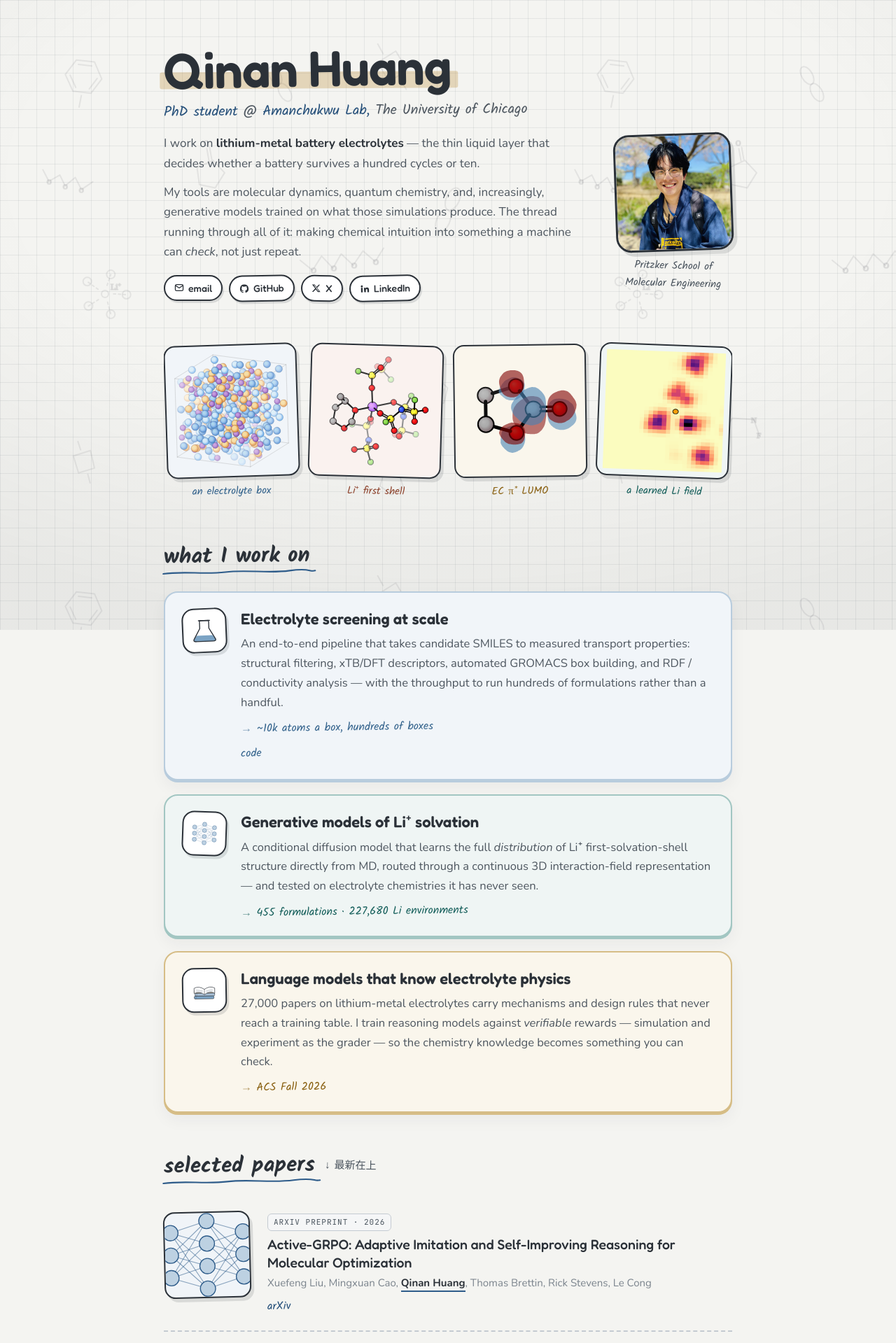
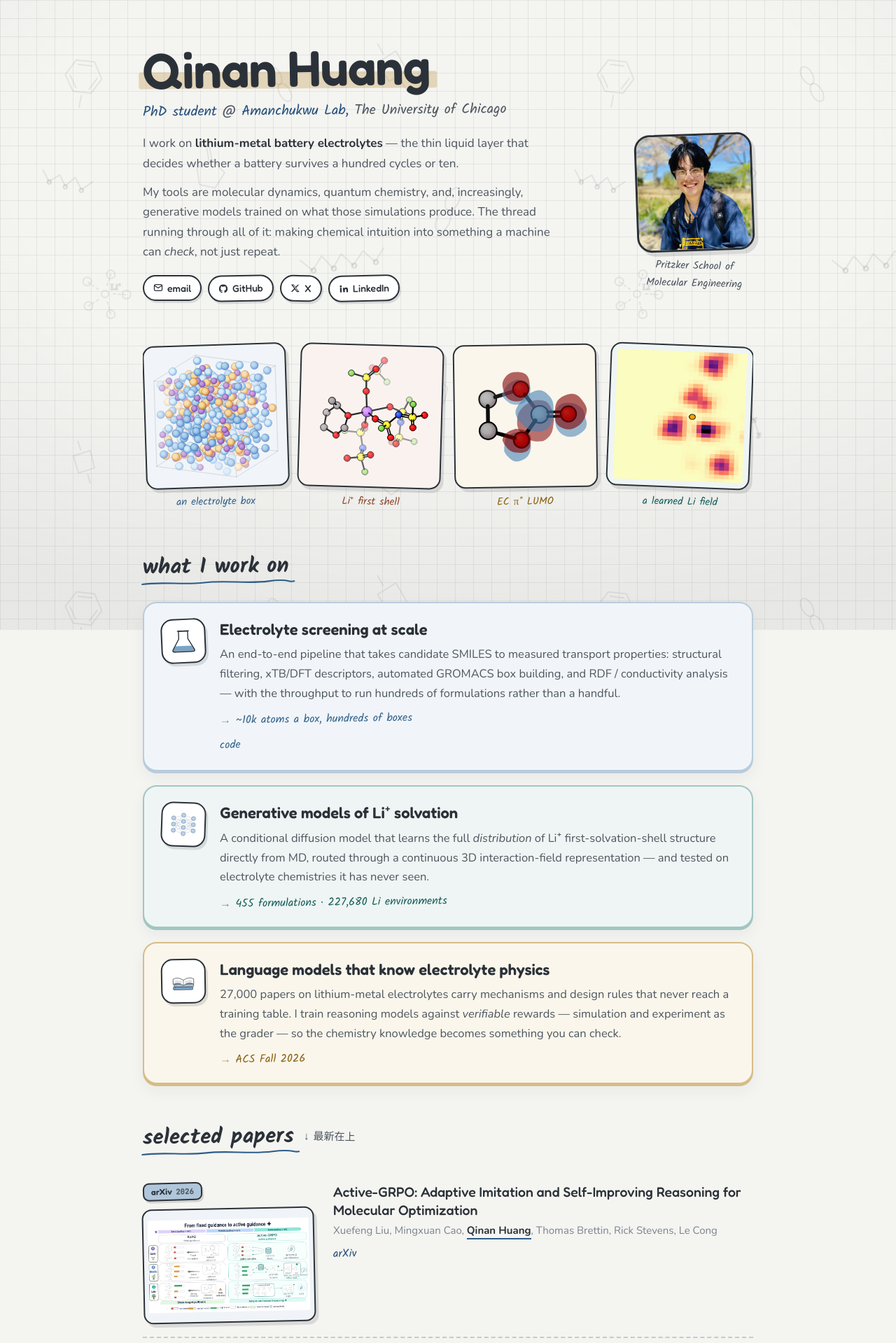
Before and after one commit to qinanh/qinanh.github.io, a Jekyll site: the page built from index.html, in a window 1280 px wide. Shown: the top 1919 px of the page at 70% size. Built offline with Jekyll 4.4.1, drawn with Linux system fonts in a browser that asks for light colours; some of the changed text lies outside the part shown.

Commit message:
Wide publication thumbnails + highlighted journal badges
The 142px square thumbnail rendered paper figures as unreadable smudges,
so the row is now 246x164. Paper figures use object-fit:contain; the
square xyzrender structures use cover so they fill the wider frame at
1.5x instead of floating in a band of tint.

Venue splits into `journal` (a colored, ink-outlined badge sitting above
the thumbnail) and `detail` (volume/pages, under the title).

Figure 1 of each of the three arXiv preprints is extracted from the PDF.
The four journal papers keep rendered structures: PMC serves no
addressable image files and the publisher sites are behind Cloudflare.

Co-Authored-By: Claude Opus 5 (1M context) <noreply@anthropic.com>
Claude-Session: https://claude.ai/code/session_01MRrRsHHGaZrEVtCErgquVH

```diff
--- a/assets/css/style.css
+++ b/assets/css/style.css
@@ -310,3 +310,47 @@ main{position:relative;z-index:1}
 /* 一张缩略图都没配时，整列收掉，别留四个空框 */
 .pubs.nothumb .pub{grid-template-columns:1fr}
 .pubs.nothumb .thumb{display:none}
+
+/* ── 期刊徽章 + 缩略图 ───────────────────────────────── */
+.pub{grid-template-columns:142px 1fr}
+@media(max-width:680px){.pub{grid-template-columns:1fr}}
+.lead{display:flex;flex-direction:column;align-items:flex-start;gap:9px}
+
+.jbadge{
+  display:inline-block;max-width:100%;
+  font-family:var(--round);font-weight:600;font-size:12.5px;line-height:1.2;
+  letter-spacing:.01em;
+  padding:5px 11px;border:2.2px solid var(--ink);border-radius:9px;
+  background:var(--c-line);color:var(--ink);
+  box-shadow:2px 3px 0 rgba(43,49,56,.16);
+  transform:rotate(-1.6deg);transform-origin:left center;
+}
+.pub:nth-child(2n) .jbadge{transform:rotate(1.3deg)}
+.pub:nth-child(3n) .jbadge{transform:rotate(-.7deg)}
+.jbadge .yr{font-family:var(--mono);font-size:10.5px;opacity:.72;margin-left:2px}
+
+.pub .thumb{width:142px;height:142px;transform:rotate(-1.2deg)}
+.pub:nth-child(2n) .thumb{transform:rotate(1.4deg)}
+.pub:nth-child(3n) .thumb{transform:rotate(-.5deg)}
+
+.pub .detail{font-family:var(--mono);font-size:11.5px;color:var(--ink-faint);
+  letter-spacing:.02em;margin:0 0 6px}
+.pub .venue{display:none}   /* 旧的灰标签退休 */
+
+/* 原文插图用 contain，白底留边，避免被裁得看不懂 */
+.pub .thumb img.contain{object-fit:contain;background:#fff;padding:5px}
+
+/* ══ 宽缩略图版式 ═══════════════════════════════════════
+   246×164 (3:2)。论文插图在这个尺寸才读得出来；分子结构
+   是方图，用 contain 居中，两侧留 accent 底色。 */
+:root{--max: 920px}
+.pub{grid-template-columns:246px 1fr;gap:26px}
+.pub .thumb{width:246px;height:164px;border-radius:14px}
+@media(max-width:680px){
+  .pub{grid-template-columns:1fr}
+  .pub .thumb{width:100%;max-width:300px;height:auto;aspect-ratio:3/2}
+}
+.pub .thumb img{object-fit:contain;padding:6px}
+.pub .thumb img.empty{width:52px;height:52px;padding:0}
+.jbadge{font-size:12px;padding:4px 10px}
+.pub .thumb img.cover{object-fit:cover;padding:0}
--- a/index.html
+++ b/index.html
@@ -105,14 +105,17 @@ layout: default
   <div class="pubs{% if nthumb == 0 %} nothumb{% endif %}">
     {%- for p in site.data.publications %}
     <article class="pub" data-accent="{{ p.accent | default: 'slate' }}">
-      <div class="thumb">
-        {%- if p.thumb %}<img src="{{ '/assets/img/' | append: p.thumb | relative_url }}" alt="">
-        {%- else %}<img class="empty" src="{{ '/assets/icons/mini_orbital.svg' | relative_url }}" alt="">{% endif %}
+      <div class="lead">
+        <div class="jbadge">{{ p.journal }}{% if p.year %} <span class="yr">{{ p.year }}</span>{% endif %}</div>
+        <div class="thumb">
+          {%- if p.thumb %}<img class="{{ p.fit }}" src="{{ '/assets/img/' | append: p.thumb | relative_url }}" alt="">
+          {%- else %}<img class="empty" src="{{ '/assets/icons/mini_orbital.svg' | relative_url }}" alt="">{% endif %}
+        </div>
       </div>
       <div>
         {%- if p.placeholder %}<span class="flag">PLACEHOLDER — 编辑 _data/publications.yml</span><br>{% endif %}
-        {%- if p.venue %}<span class="venue">{{ p.venue }}{% if p.year %} · {{ p.year }}{% endif %}</span>{% endif %}
         <h3>{%- if p.links and p.links.first %}<a href="{{ p.links.first.url }}">{{ p.title }}</a>{% else %}{{ p.title }}{% endif %}</h3>
+        {%- if p.detail %}<div class="detail">{{ p.detail }}</div>{% endif %}
         <div class="authors">
           {%- for au in p.authors -%}
             {%- if au.me %}<span class="me">{{ au.name }}</span>{% elsif au.url %}<a href="{{ au.url }}">{{ au.name }}</a>{% else %}{{ au.name }}{% endif -%}
```
Also changed, not shown: _data/publications.yml (+24 -11 lines), assets/img/fig_activegrpo.png (added), assets/img/fig_binding.jpg (added), assets/img/fig_fragmentgpt.png (added), shot-m.png (added).
